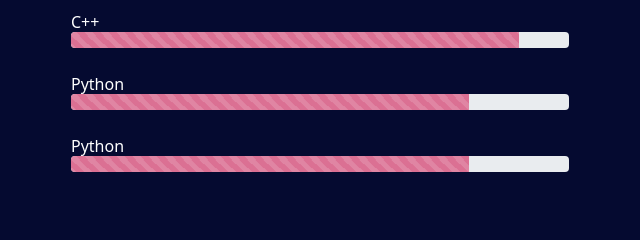
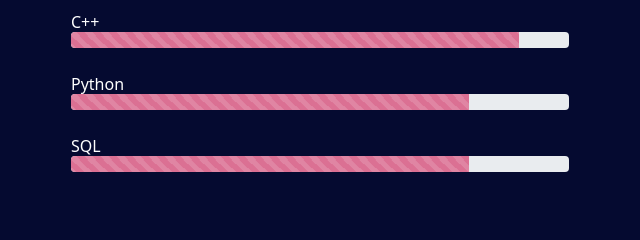
Before and after one commit to kumaramar5526/Portfolio, a plain HTML site: page index.html in a window 1280 px wide. Shown: the part 1780-2020 px from the top of the page, 11-651 px from the left. Drawn offline with nearby package versions, Linux system fonts and the light colour scheme.

Commit message:
Update index.html

```diff
--- a/index.html
+++ b/index.html
@@ -92,7 +92,7 @@
                       <div class="progress">
                         <div class="progress-bar progress-bar-striped progress-bar-animated prol" role="progressbar" aria-valuenow="75" aria-valuemin="0" aria-valuemax="100" style="width: 80%"></div>
                       </div><br>
-                      <p class="pbnames">Python</p>
+                      <p class="pbnames">SQL</p>
                       <div class="progress">
                         <div class="progress-bar progress-bar-striped progress-bar-animated prol" role="progressbar" aria-valuenow="75" aria-valuemin="0" aria-valuemax="100" style="width: 80%"></div>
                       </div>
```
